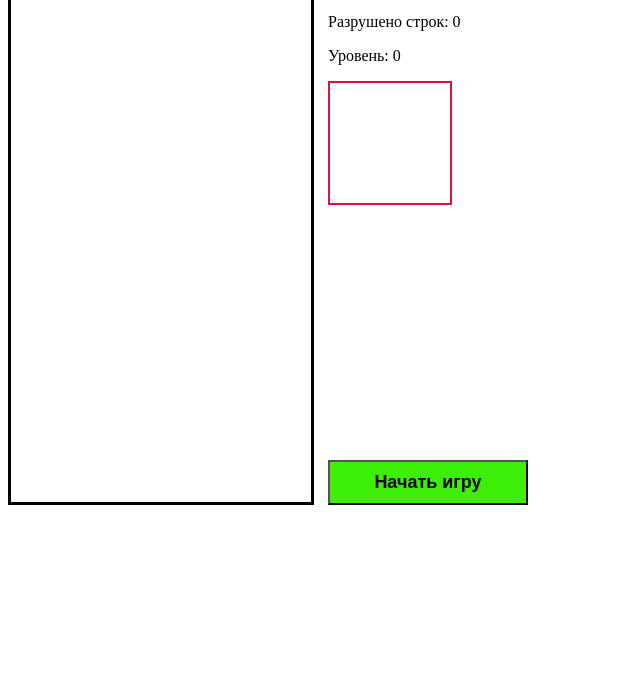
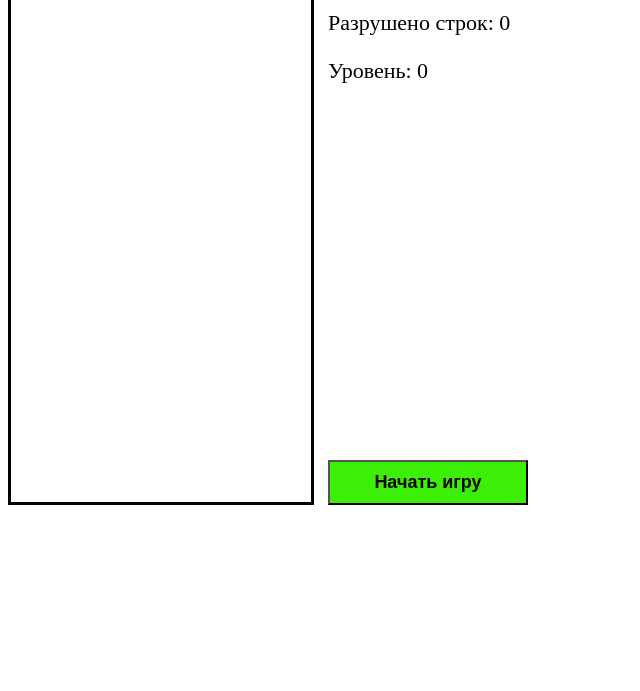
Before and after one commit to OnlySylvanas/tetris_lab_project, a plain HTML site: page index.html in a window 1280 px wide. Shown: the part 109-800 px from the top of the page, without its empty margins (0-640 px from the left). Drawn offline with Linux system fonts and the light colour scheme.

Commit message:
remove next block presenter border, increase font size

```diff
--- a/style.css
+++ b/style.css
@@ -1,3 +1,7 @@
+* {
+    font-size: 22px;
+}
+
 .playing-area {
     display: grid;
     grid-template-columns: 320px 200px;
@@ -22,6 +26,5 @@
 }
 
 #next_block_presenter {
-    border: solid 2px crimson;
     margin-bottom: 16px;
 }
```
